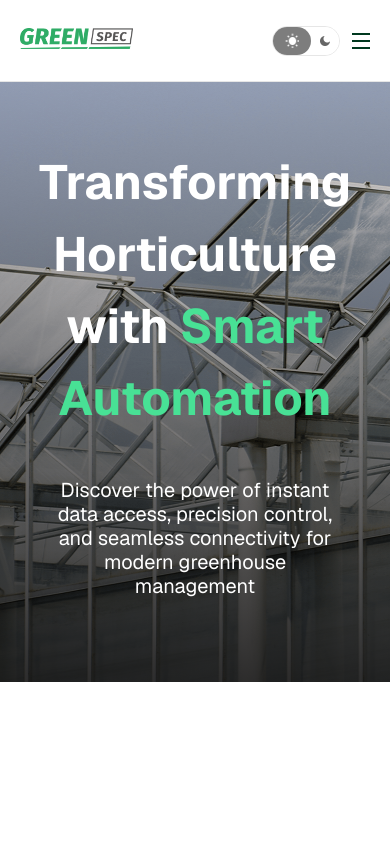
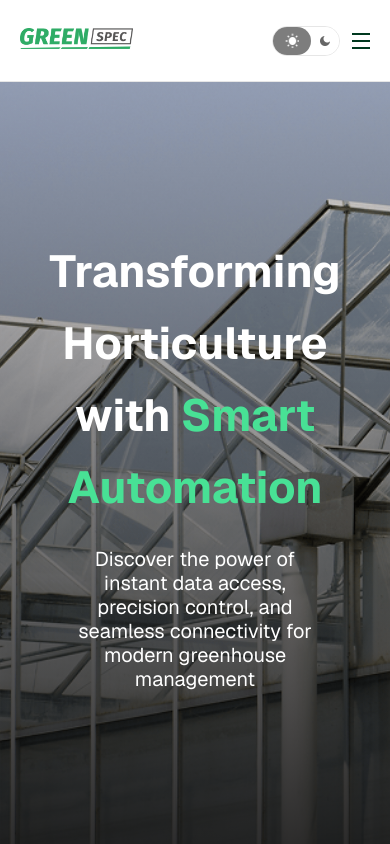
Before and after one commit to Johan2021usa/greenspec-project, an Angular app: page / in a window 390 px wide. Built offline with nearby package versions, Linux system fonts and the light colour scheme.

Commit message:
0.0.2.4 Fix(hero heith modified based on the vh meassure 60%)

```diff
--- a/src/app/components/banner/banner.component.css
+++ b/src/app/components/banner/banner.component.css
@@ -30,6 +30,7 @@
 .banner__subtitle{
   max-width: 34.438rem;
   height: fit-content;
+  margin: 0;
   /*font-style*/
   font-family: var(--geist-family);
   text-align: center;
@@ -41,12 +42,16 @@
 .--light{
   color: var(--fnt-clr-span-banner);
 }
-@media screen and (max-width: 400px) {
+@media screen and (max-width: 431px) {
+  .banner{
+    padding: 0 1rem;
+    min-height: calc(100vh - 5.125rem);
+  }
   .banner__title,
   .--light{
-    font-size: 3rem;
+    font-size: 2.8rem;
   }
   .banner__subtitle{
-    width: 75%;
+    width: 70%;
   }
 }
```
